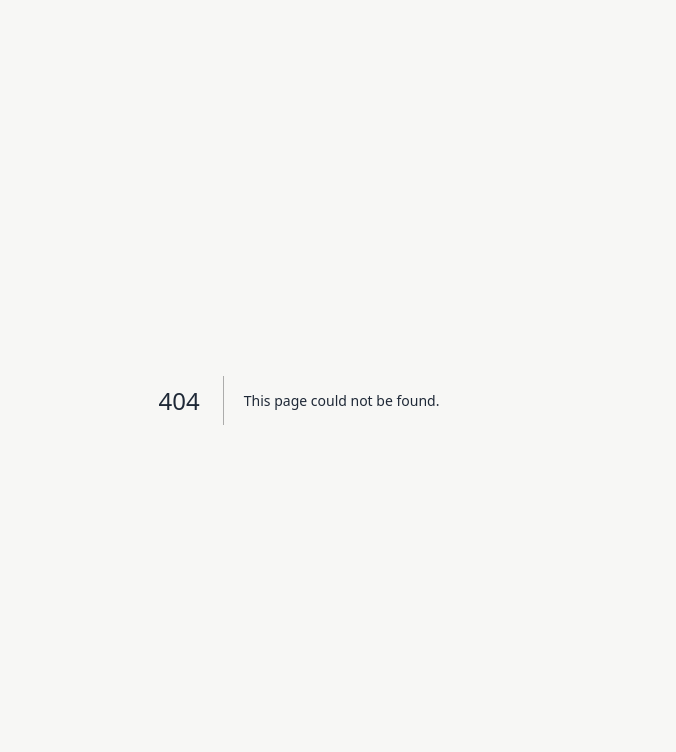
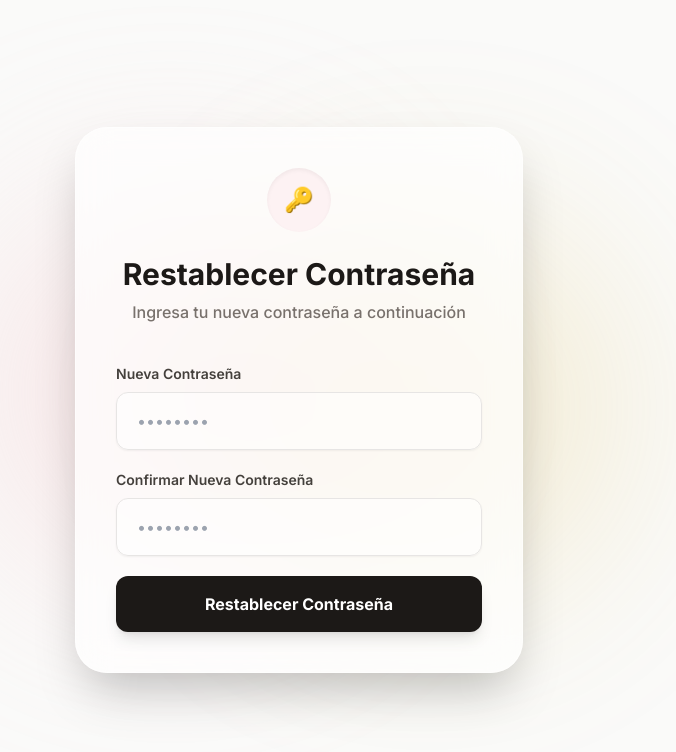
Before and after one commit to ck-iridium/backend-clinica-merce, a Next.js app in the folder frontend/: page /restablecer-contrasena in a window 1280 px wide. Before the commit this address had no page. Shown: the top 752 px of the page, without its empty margins (341-1017 px from the left). Built offline with nearby package versions, Linux system fonts and the light colour scheme; no server answers.

Commit message:
feat: implementar flujo de recuperacion de contrasena y cors dinamico para subdominios

```diff
--- a/frontend/src/app/login/page.tsx
+++ b/frontend/src/app/login/page.tsx
@@ -7,12 +7,15 @@ export default function LoginPage() {
   const [email, setEmail] = useState('');
   const [password, setPassword] = useState('');
   const [error, setError] = useState('');
+  const [success, setSuccess] = useState('');
   const [loading, setLoading] = useState(false);
+  const [isForgotPassword, setIsForgotPassword] = useState(false);
   const router = useRouter();
 
   const handleLogin = async (e: React.FormEvent) => {
     e.preventDefault();
     setError('');
+    setSuccess('');
     setLoading(true);
 
     try {
@@ -25,8 +28,6 @@ export default function LoginPage() {
         throw new Error(authError.message === 'Invalid login credentials' ? 'Credenciales incorrectas' : authError.message);
       }
 
-      // Simulamos la estructura de usuario de FastAPI para mantener retrocompatibilidad inmediata con el hook useAuthRole
-      // Guardamos el token en caso de necesitarlo para acciones futuras
       const userPayload = {
         email: data.user.email,
         id: data.user.id,
@@ -42,18 +43,44 @@ export default function LoginPage() {
     }
   };
 
+  const handleForgotPassword = async (e: React.FormEvent) => {
+    e.preventDefault();
+    setError('');
+    setSuccess('');
+    setLoading(true);
+
+    try {
+      const redirectToUrl = `${window.location.origin}/restablecer-contrasena`;
+      const { error: resetError } = await supabase.auth.resetPasswordForEmail(email, {
+        redirectTo: redirectToUrl,
+      });
+
+      if (resetError) {
+        throw new Error(resetError.message);
+      }
+
+      setSuccess('¡Enlace de recuperación enviado! Revisa tu bandeja de entrada o spam.');
+    } catch (err: any) {
+      setError(err.message === 'Email not found' ? 'El correo ingresado no está registrado' : err.message);
+    } finally {
+      setLoading(false);
+    }
+  };
+
   return (
     <div className="min-h-screen flex items-center justify-center bg-stone-50 px-6 relative overflow-hidden">
       {/* Dynamic background lights */}
       <div className="absolute top-1/4 left-1/4 w-96 h-96 bg-[#f3c7cb] rounded-full blur-[100px] opacity-40"></div>
       <div className="absolute bottom-1/4 right-1/4 w-96 h-96 bg-[#d4af37] rounded-full blur-[100px] opacity-20"></div>
 
-      <div className="max-w-md w-full glass-card rounded-[2rem] shadow-2xl p-10 relative z-10 border border-white/50">
+      <div className="max-w-md w-full glass-card rounded-[2rem] shadow-2xl p-10 relative z-10 border border-white/50 bg-white/70 backdrop-blur-xl">
         <div className="text-center mb-10">
           <div className="inline-flex justify-center items-center w-16 h-16 rounded-full bg-[#fdf2f3] mb-6 shadow-inner">
-            <span className="text-2xl">🔐</span>
+            <span className="text-2xl">{isForgotPassword ? '✉️' : '🔐'}</span>
           </div>
-          <h1 className="text-3xl font-bold text-stone-900 mb-2">Panel Administrativo</h1>
+          <h1 className="text-3xl font-bold text-stone-900 mb-2">
+            {isForgotPassword ? 'Recuperar Contraseña' : 'Panel Administrativo'}
+          </h1>
           <p className="text-stone-500 font-medium">Estetica Merce</p>
         </div>
 
@@ -63,6 +90,13 @@ export default function LoginPage() {
           </div>
         )}
 
+        {success && (
+          <div className="mb-6 p-4 bg-green-50 text-green-600 rounded-xl text-sm text-center border border-green-100">
+            {success}
+          </div>
+        )}
+
+        {!isForgotPassword ? (
           <form className="space-y-5" onSubmit={handleLogin}>
             <div>
               <label className="block text-sm font-semibold text-stone-700 mb-2">Correo electrónico</label>
@@ -76,7 +110,20 @@ export default function LoginPage() {
               />
             </div>
             <div>
-            <label className="block text-sm font-semibold text-stone-700 mb-2">Contraseña</label>
+              <div className="flex justify-between items-center mb-2">
+                <label className="block text-sm font-semibold text-stone-700">Contraseña</label>
+                <button
+                  type="button"
+                  onClick={() => {
+                    setError('');
+                    setSuccess('');
+                    setIsForgotPassword(true);
+                  }}
+                  className="text-xs font-semibold text-[#d9777f] hover:underline focus:outline-none"
+                >
+                  ¿Olvidaste tu contraseña?
+                </button>
+              </div>
               <input
                 type="password"
                 required
@@ -94,6 +141,41 @@ export default function LoginPage() {
               {loading ? 'Verificando...' : 'Ingresar al Sistema'}
             </button>
           </form>
+        ) : (
+          <form className="space-y-5" onSubmit={handleForgotPassword}>
+            <div>
+              <label className="block text-sm font-semibold text-stone-700 mb-2">Ingresa tu correo registrado</label>
+              <input
+                type="email"
+                required
+                value={email}
+                onChange={(e) => setEmail(e.target.value)}
+                className="w-full px-5 py-4 rounded-xl border border-stone-200 bg-white/50 focus:bg-white focus:outline-none focus:ring-2 focus:ring-[#d9777f] focus:border-transparent transition-all shadow-sm"
+                placeholder="merce@clinicamerce.com"
+              />
+            </div>
+
+            <button
+              disabled={loading}
+              className="w-full bg-stone-900 focus:outline-none hover:bg-[#d9777f] disabled:opacity-50 text-white font-bold py-4 rounded-xl shadow-lg transition-colors mt-8 active:scale-[0.98]">
+              {loading ? 'Enviando...' : 'Enviar enlace de recuperación'}
+            </button>
+
+            <div className="text-center mt-4">
+              <button
+                type="button"
+                onClick={() => {
+                  setError('');
+                  setSuccess('');
+                  setIsForgotPassword(false);
+                }}
+                className="text-sm font-semibold text-stone-500 hover:text-stone-900 transition-colors focus:outline-none"
+              >
+                Volver al inicio de sesión
+              </button>
+            </div>
+          </form>
+        )}
 
         <div className="mt-10 text-center">
           <a href="/" className="text-sm font-medium text-stone-400 hover:text-[#d9777f] transition-colors">← Volver al sitio público</a>
--- /dev/null
+++ b/frontend/src/app/restablecer-contrasena/page.tsx
@@ -0,0 +1,111 @@
+"use client"
+import { useState } from 'react';
+import { useRouter } from 'next/navigation';
+import { supabase } from '@/lib/supabase';
+
+export default function RestablecerContrasenaPage() {
+  const [password, setPassword] = useState('');
+  const [confirmPassword, setConfirmPassword] = useState('');
+  const [error, setError] = useState('');
+  const [success, setSuccess] = useState('');
+  const [loading, setLoading] = useState(false);
+  const router = useRouter();
+
+  const handleUpdatePassword = async (e: React.FormEvent) => {
+    e.preventDefault();
+    setError('');
+    setSuccess('');
+
+    if (password !== confirmPassword) {
+      setError('Las contraseñas no coinciden.');
+      return;
+    }
+
+    if (password.length < 6) {
+      setError('La contraseña debe tener al menos 6 caracteres.');
+      return;
+    }
+
+    setLoading(true);
+
+    try {
+      const { error: updateError } = await supabase.auth.updateUser({
+        password: password
+      });
+
+      if (updateError) {
+        throw new Error(updateError.message);
+      }
+
+      setSuccess('¡Tu contraseña ha sido restablecida con éxito! Redirigiéndote al inicio de sesión...');
+      setTimeout(() => {
+        router.push('/login');
+      }, 3000);
+    } catch (err: any) {
+      setError(err.message);
+    } finally {
+      setLoading(false);
+    }
+  };
+
+  return (
+    <div className="min-h-screen flex items-center justify-center bg-stone-50 px-6 relative overflow-hidden">
+      {/* Dynamic background lights */}
+      <div className="absolute top-1/4 left-1/4 w-96 h-96 bg-[#f3c7cb] rounded-full blur-[100px] opacity-40"></div>
+      <div className="absolute bottom-1/4 right-1/4 w-96 h-96 bg-[#d4af37] rounded-full blur-[100px] opacity-20"></div>
+
+      <div className="max-w-md w-full glass-card rounded-[2rem] shadow-2xl p-10 relative z-10 border border-white/50 bg-white/70 backdrop-blur-xl">
+        <div className="text-center mb-10">
+          <div className="inline-flex justify-center items-center w-16 h-16 rounded-full bg-[#fdf2f3] mb-6 shadow-inner">
+            <span className="text-2xl">🔑</span>
+          </div>
+          <h1 className="text-3xl font-bold text-stone-900 mb-2">Restablecer Contraseña</h1>
+          <p className="text-stone-500 font-medium">Ingresa tu nueva contraseña a continuación</p>
+        </div>
+
+        {error && (
+          <div className="mb-6 p-4 bg-red-50 text-red-600 rounded-xl text-sm text-center border border-red-100">
+            {error}
+          </div>
+        )}
+
+        {success && (
+          <div className="mb-6 p-4 bg-green-50 text-green-600 rounded-xl text-sm text-center border border-green-100">
+            {success}
+          </div>
+        )}
+
+        <form className="space-y-5" onSubmit={handleUpdatePassword}>
+          <div>
+            <label className="block text-sm font-semibold text-stone-700 mb-2">Nueva Contraseña</label>
+            <input
+              type="password"
+              required
+              value={password}
+              onChange={(e) => setPassword(e.target.value)}
+              className="w-full px-5 py-4 rounded-xl border border-stone-200 bg-white/50 focus:bg-white focus:outline-none focus:ring-2 focus:ring-[#d9777f] focus:border-transparent transition-all shadow-sm"
+              placeholder="••••••••"
+            />
+          </div>
+          <div>
+            <label className="block text-sm font-semibold text-stone-700 mb-2">Confirmar Nueva Contraseña</label>
+            <input
+              type="password"
+              required
+              value={confirmPassword}
+              onChange={(e) => setConfirmPassword(e.target.value)}
+              className="w-full px-5 py-4 rounded-xl border border-stone-200 bg-white/50 focus:bg-white focus:outline-none focus:ring-2 focus:ring-[#d9777f] focus:border-transparent transition-all shadow-sm"
+              placeholder="••••••••"
+            />
+          </div>
+
+          <button
+            disabled={loading || !!success}
+            className="w-full bg-stone-900 focus:outline-none hover:bg-[#d9777f] disabled:opacity-50 text-white font-bold py-4 rounded-xl shadow-lg transition-colors mt-8 active:scale-[0.98]">
+            {loading ? 'Restableciendo...' : 'Restablecer Contraseña'}
+          </button>
+        </form>
+      </div>
+    </div>
+  );
+}
--- a/frontend/src/components/TenantInitializer.tsx
+++ b/frontend/src/components/TenantInitializer.tsx
@@ -1,6 +1,8 @@
 'use client';
 
 import { useEffect } from 'react';
+import { supabase } from '@/lib/supabase';
+import { useRouter } from 'next/navigation';
 
 // Utilidad simple para leer cookies en el cliente
 function getCookie(name: string): string | null {
@@ -12,6 +14,19 @@ function getCookie(name: string): string | null {
 }
 
 export default function TenantInitializer() {
+  const router = useRouter();
+
+  useEffect(() => {
+    // 1. Interceptar recuperación de contraseña mediante hash directo en URL para evitar desincronización de eventos
+    if (typeof window !== 'undefined') {
+      const hash = window.location.hash;
+      if (hash && (hash.includes('type=recovery') || hash.includes('recovery_token=') || hash.includes('access_token='))) {
+        console.log('[Auth] Recovery hash detected on client mount. Redirecting to /restablecer-contrasena...');
+        router.push('/restablecer-contrasena' + hash);
+      }
+    }
+  }, [router]);
+
   useEffect(() => {
     if (typeof window !== 'undefined' && !(window as any).__tenant_fetch_patched) {
       (window as any).__tenant_fetch_patched = true;
--- a/frontend/src/middleware.ts
+++ b/frontend/src/middleware.ts
@@ -47,13 +47,8 @@ export function middleware(request: NextRequest) {
     }
   }
 
-  // D. Fallback a cookie de inquilino para desarrollo local (permite persistir la sesión sin subdominios DNS locales)
-  if (!subdomain && (cleanHost === "localhost" || cleanHost === "probookia.com" || cleanHost === "www.probookia.com") && url.pathname !== "/marketing") {
-    subdomain = request.cookies.get("tenant_slug")?.value || "";
-  }
-
-  // E. Forzar limpieza de subdominio si acceden a la raíz de los dominios corporativos para mostrar la Landing limpia
-  if ((cleanHost === "probookia.com" || cleanHost === "www.probookia.com") && !url.searchParams.has("tenant") && url.pathname === "/") {
+  // D. Forzar limpieza de subdominio si acceden a la raíz de los dominios corporativos para mostrar la Landing limpia
+  if ((cleanHost === "probookia.com" || cleanHost === "www.probookia.com" || cleanHost === "localhost") && !url.searchParams.has("tenant") && url.pathname === "/") {
     subdomain = "";
   }
 
@@ -98,7 +93,22 @@ export function middleware(request: NextRequest) {
     return response;
   } else {
     // 5. Dominio Principal (Marketing & Registro SaaS B2B)
-    // Si acceden a la raíz del dominio principal, los redirigimos/reescribimos a la Landing Page (/marketing)
+    // Redirigir si intentan acceder a una ruta específica de clínica sin inquilino activo
+    const isGlobalSassPath =
+      url.pathname === "/" ||
+      url.pathname === "/marketing" ||
+      url.pathname === "/onboarding" ||
+      url.pathname === "/login" ||
+      url.pathname === "/aviso-legal" ||
+      url.pathname === "/privacidad" ||
+      url.pathname === "/cookies" ||
+      url.pathname.startsWith("/super-admin");
+
+    if (!isGlobalSassPath) {
+      url.pathname = "/";
+      return NextResponse.redirect(url);
+    }
+
     if (url.pathname === "/") {
       url.pathname = "/marketing";
       return NextResponse.rewrite(url);
```
Also changed, not shown: 1 other file (tests, documents, lock files or other folders). Lines whose indentation alone changed are shown as unchanged.
